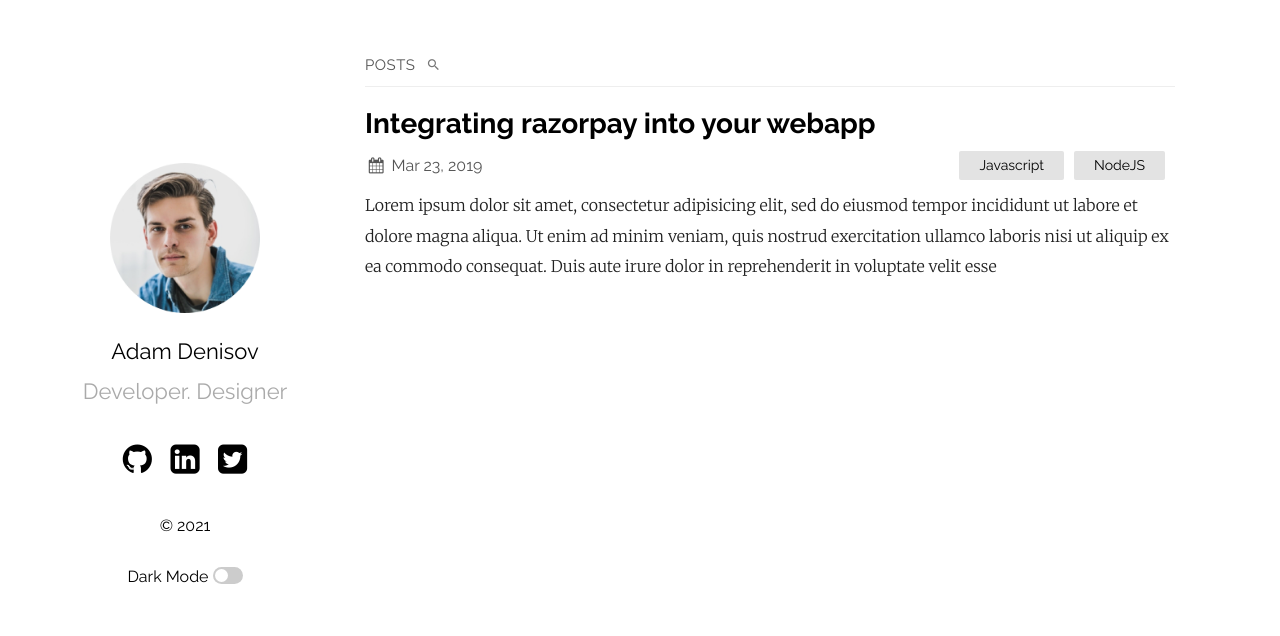
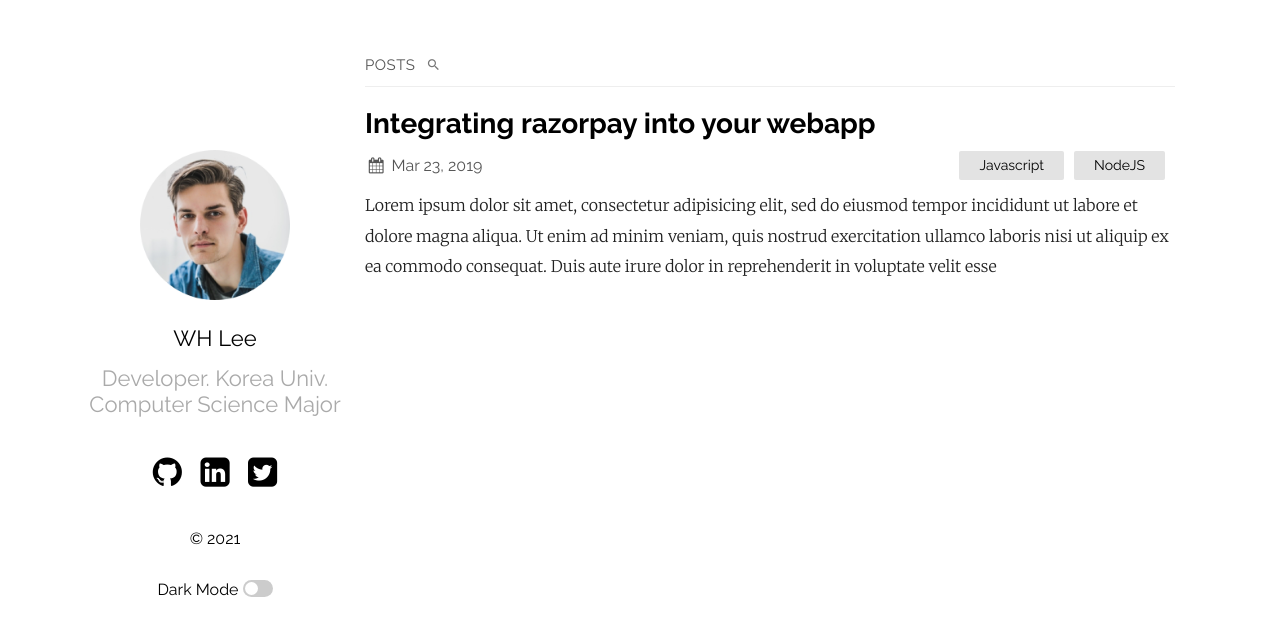
Before and after one commit to WH-cs/WH-cs.github.io, a Jekyll site: the page built from index.md, in a window 1280 px wide. Shown: the top 636 px of the page. Built offline with Jekyll 4.4.1, drawn with Linux system fonts in a browser that asks for light colours.

Commit message:
Name Changed

```diff
--- a/_config.yml
+++ b/_config.yml
@@ -12,8 +12,8 @@ show_excerpts: true # set to true to show excerpts on the homepage
 sass:
   sass_dir: _sass
 plainwhite:
-  name: Adam Denisov
-  tagline: Developer. Designer
+  name: WH Lee
+  tagline: Developer. Korea Univ. Computer Science Major
   date_format: "%b %-d, %Y"
   sitemap: true # set to true to generate sitemap.xml content
   search: true # set to true to enable searchbar
```
